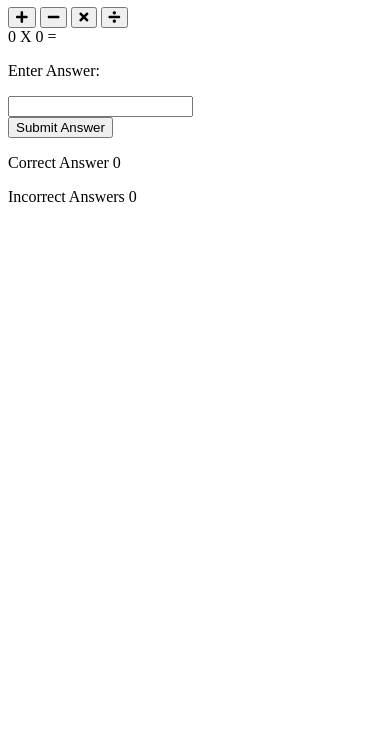
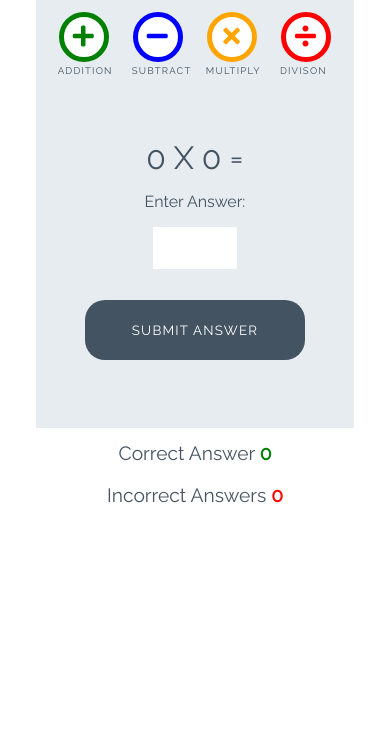
Before and after one commit to denmurray10/love_maths, a plain HTML site: page index.html in a window 390 px wide. Shown: the part 112-844 px from the top of the page. Drawn offline with Linux system fonts and the light colour scheme.

Commit message:
Add styles for game

```diff
--- a/assets/CSS/style.css
+++ b/assets/CSS/style.css
@@ -0,0 +1,251 @@
+/* --------- Global style */
+
+body {
+    background-color: white;
+    font-family: "Raleway", sans-serif;
+    color: #445361;
+    text-align: center;
+}
+
+/* --------- Heading */
+
+.heading {
+    text-align: center;
+    font-size: 2.5rem;
+}
+
+.logo {
+    height: 40px;
+    padding-right: 5px;
+}
+
+/* --------- Game layout */
+
+.game-area {
+    background-color: #e6ecf0;
+    box-sizing: border-box;
+    width: 85%;
+    height: 65vh;
+    max-height: 450px;
+    max-width: 830px;
+    margin-left: auto;
+    margin-right: auto;
+    padding: 1%;
+}
+
+.question-area {
+    width: 50%;
+    font-size: 2rem;
+    margin: auto;
+    padding: 50px 0;
+}
+
+.question-area span {
+    padding: 0 15px;
+}
+
+.score-area {
+    margin: 5px auto;
+    width: 60%;
+    font-size: 1.2rem;
+}
+
+.controls-area {
+    width: 85%;
+    margin: 30px auto;
+}
+
+#score {
+    color: green;
+    font-weight: bold;
+}
+
+#incorrect {
+    color: red;
+    font-weight: bold;
+}
+
+.answer-message {
+    display: none;
+    font-size: 1rem;
+}
+
+#answer-box {
+    border: none;
+    color: #445361;
+    display: inline-block;
+    height: 40px;
+    width: 80px;
+    font-size: 1.2rem;
+}
+
+.scores {
+    display: inline-block;
+    padding: 25px;
+}
+
+/* --------- Buttons */
+
+.btn {
+    width: 220px;
+    height: 60px;
+    font-family: "Raleway", sans-serif;
+    text-transform: uppercase;
+    letter-spacing: 1.2px;
+    color: white;
+}
+
+.btn:focus {
+    outline: none;
+}
+
+.btn--big {
+    padding-top: 10px;
+    border-radius: 50%;
+    background-color: white;
+    border: 10px solid;
+    width: 100px;
+    height: 100px;
+    font-size: 3.2rem;
+    margin: 0 30px;
+    transition: all 0.5s;
+}
+
+.btn--big::after {
+    content: attr(data-type);
+    font-size: 1rem;
+    color: #445361;
+    position: relative;
+    left: -0.5em;
+}
+
+.btn--blue {
+    border-color: blue;
+    color: blue;
+}
+
+.btn--blue:active,
+.btn--blue:hover {
+    background-color: darkblue;
+    color: white;
+}
+
+.btn--orange {
+    border-color: orange;
+    color: orange;
+}
+
+.btn--orange:active,
+.btn--orange:hover {
+    background-color: darkorange;
+    color: white;
+}
+
+.btn--red {
+    border-color: red;
+    color: red;
+}
+
+.btn--red:active,
+.btn--red:hover {
+    background-color: darkred;
+    color: white;
+}
+
+.btn--green {
+    border-color: green;
+    color: green;
+}
+
+.btn--green:active,
+.btn--green:hover {
+    background-color: darkgreen;
+    color: white;
+}
+
+.btn--gray {
+    margin-top: 25px;
+    background-color: #445361;
+    border: 1px transparent;
+    border-radius: 20px;
+}
+
+.btn--gray:active,
+.btn--gray:hover {
+    background-color: #0d1013;
+}
+
+/* --------- Media queries */
+
+@media (max-width: 414px) {
+    .controls-area {
+        width: 100%;
+    }
+
+    .btn--big {
+        margin: 0 10px;
+        padding: 5px;
+        border: 5px solid;
+        width: 50px;
+        height: 50px;
+        font-size: 1.5rem;
+    }
+
+    .btn--big::after {
+        font-size: 0.6rem;
+        left: -0.7rem;
+    }
+
+    .question-area {
+        padding: 10% 0;
+        width: 100%;
+    }
+
+    .question-area span {
+        padding: 0;
+    }
+
+    .answer-message {
+        display: block;
+    }
+
+    #answer-box {
+        display: block;
+        margin: 0 auto;
+    }
+    .btn--gray {
+        margin-top: 0;
+    }
+
+    .score-area {
+        width: 100%;
+    }
+
+    .scores {
+        margin: 0.5em auto;
+        display: block;
+        padding: 5px;
+    }
+
+    .heading {
+        font-size: 2rem;
+    }
+}
+
+@media (max-width: 320px) {
+    .game-area {
+        height: 70vh;
+    }
+
+    .controls-area {
+        width: 75%;
+        margin: 10px auto;
+    }
+
+    .btn--big {
+        margin: 10px 10px;
+    }
+    .question-area {
+        padding: 10px 0;
+    }
+}
--- a/assets/js/script.js
+++ b/assets/js/script.js
@@ -1,15 +1,32 @@
-function rungame() {}
+// Wait for the DOM to finish loading before running the game
+// Get the button elements and add event listeners to them
 
-function checkAnswer() {}
+document.addEventListener("DOMContentLoaded", function () {
+    let buttons = document.getElementsByTagName("button");
+    for (let button of buttons) {
+        button.addEventListener("click", function () {
+            if (this.getAttribute("data-type") === "submit") {
+                alert("You clicked submit!");
+            } else {
+                let gametype = this.getAttribute("data-type");
+                alert(`You clicked ${gametype}`);
+            }
+        });
+    }
+});
 
-function calculateCorrectAnswer() {}
+// function rungame() {}
 
-function incrementScore() {}
+// function checkAnswer() {}
 
-function incrementWrongAnswer() {}
+// function calculateCorrectAnswer() {}
 
-function displayAdditionQuestion() {}
+// function incrementScore() {}
 
-function displaySubtractQuestion() {}
+// function incrementWrongAnswer() {}
 
-function displayMultiplyQuestion() {}
+// function displayAdditionQuestion() {}
+
+// function displaySubtractQuestion() {}
+
+// function displayMultiplyQuestion() {}
--- a/index.html
+++ b/index.html
@@ -22,13 +22,13 @@
 
     <div class="game-area">
         <div class="controls-area">
-            <button class="btn btn--big btn--green">
+            <button data-type="addition" class="btn btn--big btn--green">
                 <i class="fas fa-plus"></i></button>
-            <button class="btn btn--big btn--blue">
+            <button data-type="subtract" class="btn btn--big btn--blue">
                 <i class="fas fa-minus"></i></button>
-            <button class="btn btn--big btn--orange">
+            <button data-type="multiply" class="btn btn--big btn--orange">
                 <i class="fas fa-times"></i></button>
-            <button class="btn btn--big btn--red">
+            <button data-type="divison" class="btn btn--big btn--red">
                 <i class="fas fa-divide"></i></button>
 
         </div>
@@ -40,7 +40,7 @@
             <p class="answer-message">Enter Answer:</p>
             <input id="answer-box" type="number">
         </div>
-        <button class="btn btn--gray">Submit Answer</button>
+        <button data-type="submit" class="btn btn--gray">Submit Answer</button>
 
     </div>
 
```
